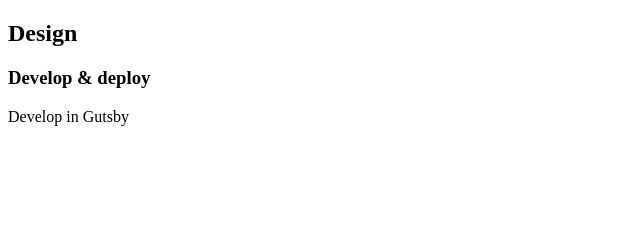
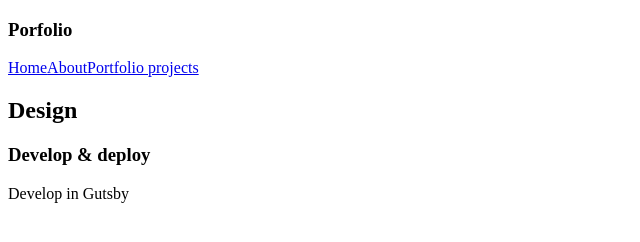
Before and after one commit to Dejan85/portfolio-site, a Gatsby site: page / in a window 1280 px wide. Shown: the whole page, without its empty margins (0-640 px from the left). Built offline with nearby package versions, Linux system fonts and the light colour scheme; Gatsby itself is replaced by a stand-in of ours.

Commit message:
aded navbar

```diff
--- /dev/null
+++ b/src/components/Navbar.js
@@ -0,0 +1,17 @@
+import React from "react"
+import { Link } from "gatsby"
+
+const Navbar = () => {
+  return (
+    <nav>
+      <h1>Porfolio</h1>
+      <div className="links">
+        <Link to="/">Home</Link>
+        <Link to="/about">About</Link>
+        <Link to="/projects">Portfolio projects</Link>
+      </div>
+    </nav>
+  )
+}
+
+export default Navbar
--- a/src/pages/index.js
+++ b/src/pages/index.js
@@ -1,8 +1,10 @@
 import React from "react"
+import Navbar from "../components/Navbar"
 
 const Home = () => {
   return (
     <section>
+      <Navbar />
       <div>
         <h2>Design</h2>
         <h3>Develop & deploy</h3>
```
Also changed, not shown: src/pages/projects/test.js (deleted, +0 -7 lines).
